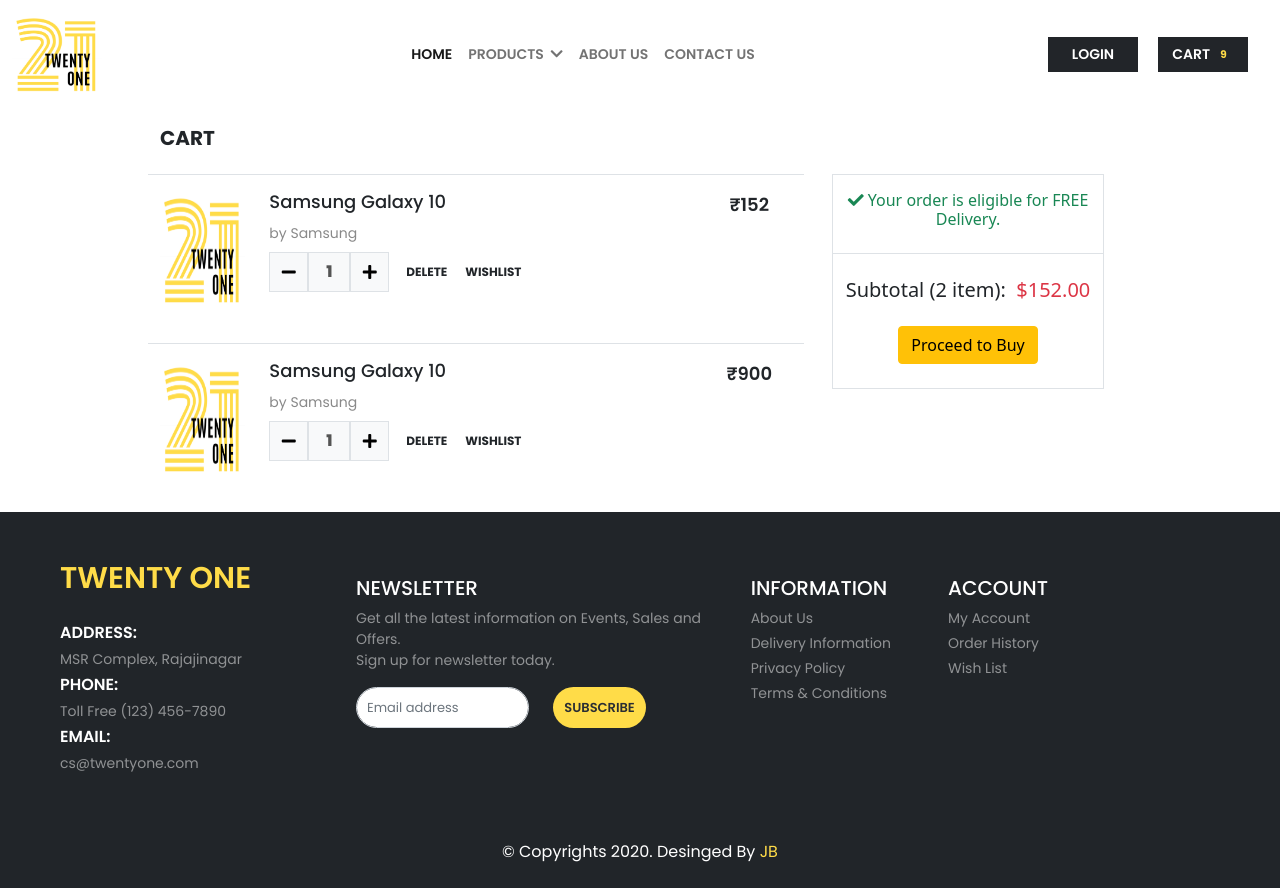
After one commit to JahnaviSomashekar1402/Twenty-One, a PHP site: page /cart.html in a window 1280 px wide. The commit adds this page. Run offline with PHP 8.4, Linux system fonts and the light colour scheme.

Commit message:
Addition

```diff
--- /dev/null
+++ b/cart.html
@@ -0,0 +1,267 @@
+<!DOCTYPE html>
+<html lang="en">
+
+<head>
+    <meta charset="UTF-8" />
+    <meta name="viewport" content="width=device-width, initial-scale=1.0" />
+    <title>21</title>
+
+    <!--Bootstrap CDN-->
+    <link href="https://cdn.jsdelivr.net/npm/bootstrap@5.0.0-beta1/dist/css/bootstrap.min.css" rel="stylesheet"
+        integrity="sha384-giJF6kkoqNQ00vy+HMDP7azOuL0xtbfIcaT9wjKHr8RbDVddVHyTfAAsrekwKmP1" crossorigin="anonymous" />
+    <!--!Bootstrap CDN-->
+
+    <!--Owl Carousel-->
+    <link rel="stylesheet" href="https://cdnjs.cloudflare.com/ajax/libs/OwlCarousel2/2.3.4/assets/owl.carousel.min.css"
+        integrity="sha512-tS3S5qG0BlhnQROyJXvNjeEM4UpMXHrQfTGmbQ1gKmelCxlSEBUaxhRBj/EFTzpbP4RVSrpEikbmdJobCvhE3g=="
+        crossorigin="anonymous" />
+    <link rel="stylesheet"
+        href="https://cdnjs.cloudflare.com/ajax/libs/OwlCarousel2/2.3.4/assets/owl.theme.default.min.css"
+        integrity="sha512-sMXtMNL1zRzolHYKEujM2AqCLUR9F2C4/05cdbxjjLSRvMQIciEPCQZo++nk7go3BtSuK9kfa/s+a4f4i5pLkw=="
+        crossorigin="anonymous" />
+    <!--!Owl Carousel-->
+
+    <!--Font Awesome-->
+    <link rel="stylesheet" href="https://cdnjs.cloudflare.com/ajax/libs/font-awesome/5.15.1/css/all.min.css"
+        integrity="sha512-+4zCK9k+qNFUR5X+cKL9EIR+ZOhtIloNl9GIKS57V1MyNsYpYcUrUeQc9vNfzsWfV28IaLL3i96P9sdNyeRssA=="
+        crossorigin="anonymous" />
+    <!--Font Awesome-->
+
+    <!--Custom CSS-->
+    <link rel="stylesheet" href="style.css" />
+    <!--!Custom CSS-->
+</head>
+
+<body>
+    <!--Header-->
+    <!--Main Navigation-->
+    <nav class="navbar navbar-expand-lg navbar-light">
+        <div class="container-fluid">
+            <a class="navbar-brand" href="#"><img src="./assets/Logo.png" style="width: 90px" /></a>
+            <button class="navbar-toggler" type="button" data-bs-toggle="collapse" data-bs-target="#navbarNavDropdown"
+                aria-controls="navbarNavDropdown" aria-expanded="false" aria-label="Toggle navigation">
+                <span class="navbar-toggler-icon"></span>
+            </button>
+            <div class="collapse navbar-collapse font-poppins font-s-14 font-w-600 color-primary"
+                id="navbarNavDropdown">
+                <ul class="navbar-nav m-auto">
+                    <li class="nav-item">
+                        <a class="nav-link active" aria-current="page" href="#">HOME</a>
+                    </li>
+                    <li class="nav-item">
+                        <a class="nav-link" aria-current="page" href="#">PRODUCTS &nbsp;<i
+                                class="fas fa-chevron-down"></i></a>
+                    </li>
+                    <li class="nav-item">
+                        <a class="nav-link" href="#">ABOUT US</a>
+                    </li>
+                    <li class="nav-item">
+                        <a class="nav-link" href="#">CONTACT US</a>
+                    </li>
+                </ul>
+                <button type="button" class="btn btn-head font-poppins font-s-14 font-w-600" style="margin-right: 20px">
+                    LOGIN
+                </button>
+                <button type="button" class="btn btn-head font-poppins font-s-14 font-w-600" style="margin-right: 20px">
+                    CART <span class="badge color-secondary">9</span><span class="visually-hidden">unread
+                        messages</span>
+                </button>
+            </div>
+        </div>
+    </nav>
+    <!--!Main Navigation-->
+    <!--!Header-->
+
+    <main id="main-site">
+        <!--Cart-->
+        <section id="cart" class="py-3">
+            <div class=" m-auto w-75">
+                <h5 class="font-poppins font-size-20 font-w-700">CART</h5>
+
+                <!--  shopping cart items   -->
+                <div class="row">
+                    <div class="col-sm-8 col-md-12 col-lg-8">
+                        <!-- cart item -->
+                        <div class="row border-top py-3 mt-3">
+                            <div class="col-sm-2">
+                                <img src="./assets/Logo.png" style="height: 120px;" class="img-fluid">
+                            </div>
+                            <div class="col-sm-8">
+                                <h5 class="font-poppins font-s-18">Samsung Galaxy 10</h5>
+                                <small class="font-poppins" style="color: #898989;">by Samsung</small>
+
+                                <!-- Quantity -->
+                                <div class="qty d-flex pt-2">
+                                    <div class="d-flex font-rale " style="width: 120px;">
+                                        <button class="qty_minus border bg-light" style="width: 120px;"
+                                            data-id="pro1"><i class="fas fa-minus"></i></button>
+                                        <input type="text" data-id="pro1"
+                                            class="qty_input text-center font-poppins font-w-800 border px-2 w-100 bg-light"
+                                            disabled value="1" placeholder="1">
+                                        <button data-id="pro1" style="width: 120px;" class="qty_plus border bg-light"><i
+                                                class="fas fa-plus"></i></button>
+                                    </div>
+                                    <button type="submit"
+                                        class="btn font-poppins font-s-12 font-w-700 px-3 border-right">DELETE</button>
+                                    <button type="submit" class="btn font-poppins font-s-12 font-w-700"
+                                        style="padding:10px 0 10px 0 ;">WISHLIST</button>
+                                </div>
+                                <!-- !Quantity -->
+
+                            </div>
+
+                            <div class="col-sm-2 text-right">
+                                <div class="text-center font-poppins font-s-18 font-w-600">
+                                    ₹<span class="product_price">152</span>
+                                </div>
+                            </div>
+                        </div>
+                        <!-- !cart item -->
+                        <!-- cart item -->
+                        <div class="row border-top py-3 mt-3">
+                            <div class="col-sm-2">
+                                <img src="./assets/Logo.png" style="height: 120px;" alt="cart1" class="img-fluid">
+                            </div>
+                            <div class="col-sm-8">
+                                <h5 class="font-poppins font-s-18">Samsung Galaxy 10</h5>
+                                <small class="font-poppins" style="color: #898989;">by Samsung</small>
+
+                                <!-- Quantity -->
+                                <div class="qty d-flex pt-2">
+                                    <div class="d-flex font-rale " style="width: 120px;">
+                                        <button class="qty_minus border bg-light" style="width: 120px;"
+                                            data-id="pro1"><i class="fas fa-minus"></i></button>
+                                        <input type="text" data-id="pro1"
+                                            class="qty_input text-center font-poppins font-w-800 border px-2 w-100 bg-light"
+                                            disabled value="1" placeholder="1">
+                                        <button data-id="pro1" style="width: 120px;" class="qty_plus border bg-light"><i
+                                                class="fas fa-plus"></i></button>
+                                    </div>
+                                    <button type="submit"
+                                        class="btn font-poppins font-s-12 font-w-700 px-3 border-right">DELETE</button>
+                                    <button type="submit" class="btn font-poppins font-s-12 font-w-700 "
+                                        style="padding:10px 0 10px 0 ;">WISHLIST</button>
+                                </div>
+                                <!-- !Quantity -->
+
+                            </div>
+
+                            <div class="col-sm-2 text-right">
+                                <div class="text-center font-poppins font-s-18 font-w-600">
+                                    ₹<span class="product_price">900</span>
+                                </div>
+                            </div>
+                        </div>
+                        <!-- !cart item -->
+                    </div>
+                    <!-- subtotal section-->
+                    <div class="col-sm-4 col-md-12 col-lg-4">
+                        <div class="sub-total border text-center m-3">
+                            <h6 class="font-size-12 font-rale text-success py-3"><i class="fas fa-check"></i> Your order
+                                is eligible for FREE Delivery.</h6>
+                            <div class="border-top py-4">
+                                <h5 class="font-baloo font-size-20">Subtotal (2 item):&nbsp; <span
+                                        class="text-danger">$<span class="text-danger" id="deal-price">152.00</span>
+                                    </span> </h5>
+                                <button type="submit" class="btn btn-warning mt-3">Proceed to Buy</button>
+                            </div>
+                        </div>
+                    </div>
+                    <!-- !subtotal section-->
+                </div>
+                <!--  !shopping cart items   -->
+            </div>
+        </section>
+        <!-- !Shopping cart section  -->
+        </div>
+        </section>
+
+
+    </main>
+    <!-- !start #main-site -->
+
+    <!--Footer-->
+    <footer id="footer" class="bg-dark text-white py-5">
+        <div class="row m-auto px-5">
+            <div class="col-lg-3">
+                <h4 class="font-poppins font-s-30 font-w-600 color-secondary">TWENTY ONE</h4><br>
+                <p class="font-s-16 font-poppins text-white font-w-600" style="line-height: 10px;">ADDRESS:</p>
+                <p class="font-s-14 font-poppins text-white-50" style="line-height: 10px;">MSR Complex, Rajajinagar</p>
+                <p class="font-s-16 font-poppins text-white font-w-600" style="line-height: 10px;">PHONE:</p>
+                <p class="font-s-14 font-poppins text-white-50" style="line-height: 10px;">Toll Free (123) 456-7890
+                </p>
+                <p class="font-s-16 font-poppins text-white font-w-600" style="line-height: 10px;">EMAIL:</p>
+                <p class="font-s-14 font-poppins text-white-50" style="line-height: 10px;">cs@twentyone.com</p>
+            </div>
+            <div class="col-lg-4 col-12 py-3">
+                <h4 class="font-poppins font-s-20">NEWSLETTER</h4>
+                <p class="font-poppins font-s-14 text-white-50">Get all the latest information on Events, Sales and
+                    Offers.<br> Sign
+                    up for newsletter today.</p>
+                <form class=" row row-cols form-row">
+                    <div class="col">
+                        <input type="text" class="form-control font-poppins font-s-13"
+                            style="border-radius: 75px;padding: 10px;" placeholder="Email address">
+                    </div>
+                    <div class="col">
+                        <button type="submit"
+                            class="btn btn-sub mb-2 font-poppins font-s-13 font-w-600">SUBSCRIBE</button>
+                    </div>
+                </form>
+            </div>
+            <div class="col-lg-2 col-12 py-3">
+                <h4 class="font-poppins font-s-20">INFORMATION</h4>
+                <div class="d-flex flex-column flex-wrap">
+                    <a href="#" class="font-poppins font-s-14 text-white-50 pb-1" style="text-decoration: none;">About
+                        Us</a>
+                    <a href="#" class="font-poppins font-s-14 text-white-50 pb-1"
+                        style="text-decoration: none;">Delivery Information</a>
+                    <a href="#" class="font-poppins font-s-14 text-white-50 pb-1" style="text-decoration: none;">Privacy
+                        Policy</a>
+                    <a href="#" class="font-poppins font-s-14 text-white-50 pb-1" style="text-decoration: none;">Terms &
+                        Conditions</a>
+                </div>
+            </div>
+            <div class="col-lg-2 col-12 py-3">
+                <h4 class="font-poppins font-s-20">ACCOUNT</h4>
+                <div class="d-flex flex-column flex-wrap">
+                    <a href="#" class="font-poppins font-s-14 text-white-50 pb-1" style="text-decoration: none;">My
+                        Account</a>
+                    <a href="#" class="font-poppins font-s-14 text-white-50 pb-1" style="text-decoration: none;">Order
+                        History</a>
+                    <a href="#" class="font-poppins font-s-14 text-white-50 pb-1" style="text-decoration: none;">Wish
+                        List</a>
+                </div>
+            </div>
+        </div>
+        </div>
+    </footer>
+    <div class="copyright text-center bg-dark text-white py-2">
+        <p class="font-poppins font-size-14">&copy; Copyrights 2020. Desinged By <a href="#" class="color-secondary"
+                style="text-decoration: none;">JB</a></p>
+    </div>
+    <!--!Footer-->
+
+    <!-- JavaScript Bundle with Popper -->
+    <script src=" https://code.jquery.com/jquery-3.4.1.slim.min.js"
+        integrity="sha384-J6qa4849blE2+poT4WnyKhv5vZF5SrPo0iEjwBvKU7imGFAV0wwj1yYfoRSJoZ+n" crossorigin="anonymous">
+        </script>
+    <script src="https://cdn.jsdelivr.net/npm/popper.js@1.16.0/dist/umd/popper.min.js"
+        integrity="sha384-Q6E9RHvbIyZFJoft+2mJbHaEWldlvI9IOYy5n3zV9zzTtmI3UksdQRVvoxMfooAo"
+        crossorigin="anonymous"></script>
+    <script src="https://stackpath.bootstrapcdn.com/bootstrap/4.4.1/js/bootstrap.min.js"
+        integrity="sha384-wfSDF2E50Y2D1uUdj0O3uMBJnjuUD4Ih7YwaYd1iqfktj0Uod8GCExl3Og8ifwB6"
+        crossorigin="anonymous"></script>
+
+    <!--Owl Carousel CDN-->
+    <script src="https://cdnjs.cloudflare.com/ajax/libs/OwlCarousel2/2.3.4/owl.carousel.min.js"
+        integrity="sha512-bPs7Ae6pVvhOSiIcyUClR7/q2OAsRiovw4vAkX+zJbw3ShAeeqezq50RIIcIURq7Oa20rW2n2q+fyXBNcU9lrw=="
+        crossorigin="anonymous"></script>
+    <!--!Owl Carousel CDN-->
+
+    <!--Custom JS-->
+    <script src="./index.js"></script>
+    <!--!Custom JS-->
+</body>
+
+</html>
--- a/index.js
+++ b/index.js
@@ -19,3 +19,26 @@ $("#featured-products .owl-carousel").owlCarousel({
 });
 
 });
+
+//Product Quantity
+let $qtyplus = $(".qty .qty_plus");
+let $qtyminus = $(".qty .qty_minus");
+let $qtyinput = $(".qty .qty_input");
+
+//Click on qty plus button
+$qtyplus.click(function(e){
+    if($qtyinput.val()>=1 && $qtyinput.val()<=9){
+        $qtyinput.val(function(i,oldval){
+            return ++oldval;
+        });
+    }
+});
+
+//Click on qty minus button
+$qtyminus.click(function(e){
+    if($qtyinput.val()>1 && $qtyinput.val()<=10){
+        $qtyinput.val(function(i,oldval){
+            return --oldval;
+        });
+    }
+});
--- a/sass/include/typography.scss
+++ b/sass/include/typography.scss
@@ -44,6 +44,10 @@
 	font-size: 24px;
 }
 
+.font-s-25 {
+	font-size: 25px;
+}
+
 .font-s-30 {
 	font-size: 30px;
 }
--- a/sass/include/variables.scss
+++ b/sass/include/variables.scss
@@ -1,4 +1,5 @@
-$font-poppins:'Poppins', sans-serif;
-$font-opensans:'Open Sans', sans-serif;
+$font-poppins: "Poppins", sans-serif;
+$font-opensans: "Open Sans", sans-serif;
 $color-primary: #222529;
-$color-secondary: #FFDC48;
+$color-secondary: #ffdc48;
+$color-other: #898989;
--- a/style.css
+++ b/style.css
@@ -51,6 +51,10 @@ button, button:focus {
   font-size: 24px;
 }
 
+.font-s-25 {
+  font-size: 25px;
+}
+
 .font-s-30 {
   font-size: 30px;
 }
@@ -93,7 +97,7 @@ button, button:focus {
 }
 
 .color-secondary {
-  color: #FFDC48;
+  color: #ffdc48;
 }
 
 /*Custom Buttons*/
@@ -169,21 +173,21 @@ button, button:focus {
   border-radius: 0%;
   padding: 10px;
   color: #2a2e33;
-  background-color: #FFDC48;
+  background-color: #ffdc48;
 }
 
 .btn-sub {
   border-radius: 75px;
   padding: 10px;
   color: #2a2e33;
-  background-color: #FFDC48;
+  background-color: #ffdc48;
 }
 
 .btn-sub:hover {
   border-radius: 75px;
   padding: 10px;
   color: #2a2e33;
-  background-color: #FFDC48;
+  background-color: #ffdc48;
 }
 
 /*# sourceMappingURL=style.css.map */
```
Also changed, not shown: 1 other file.
